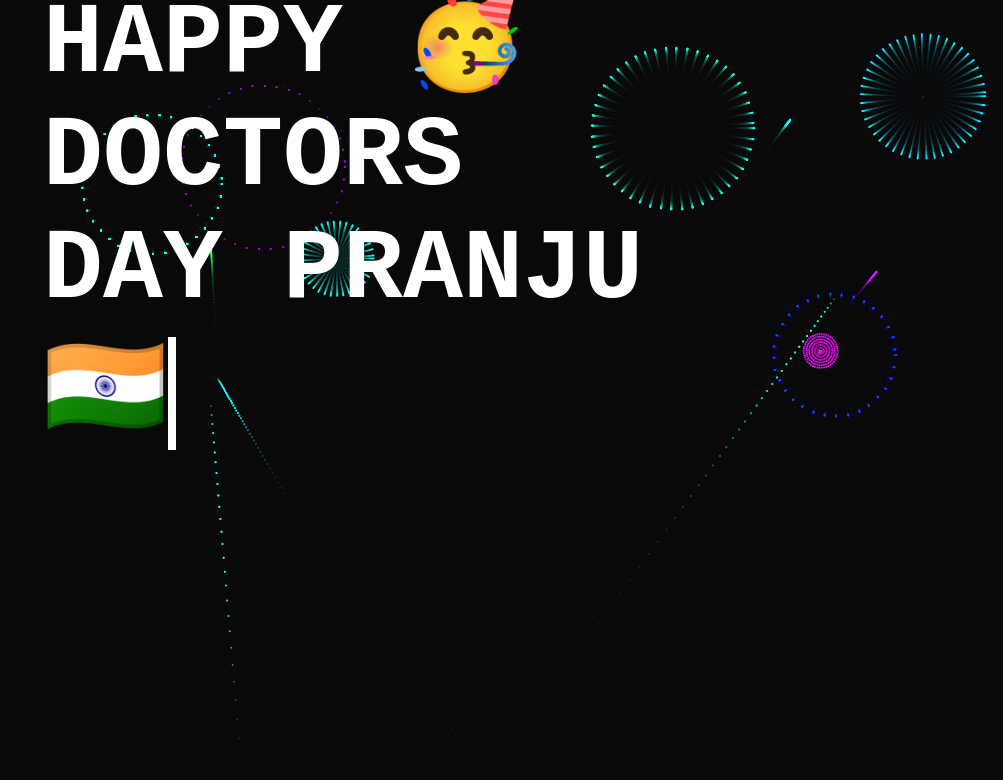
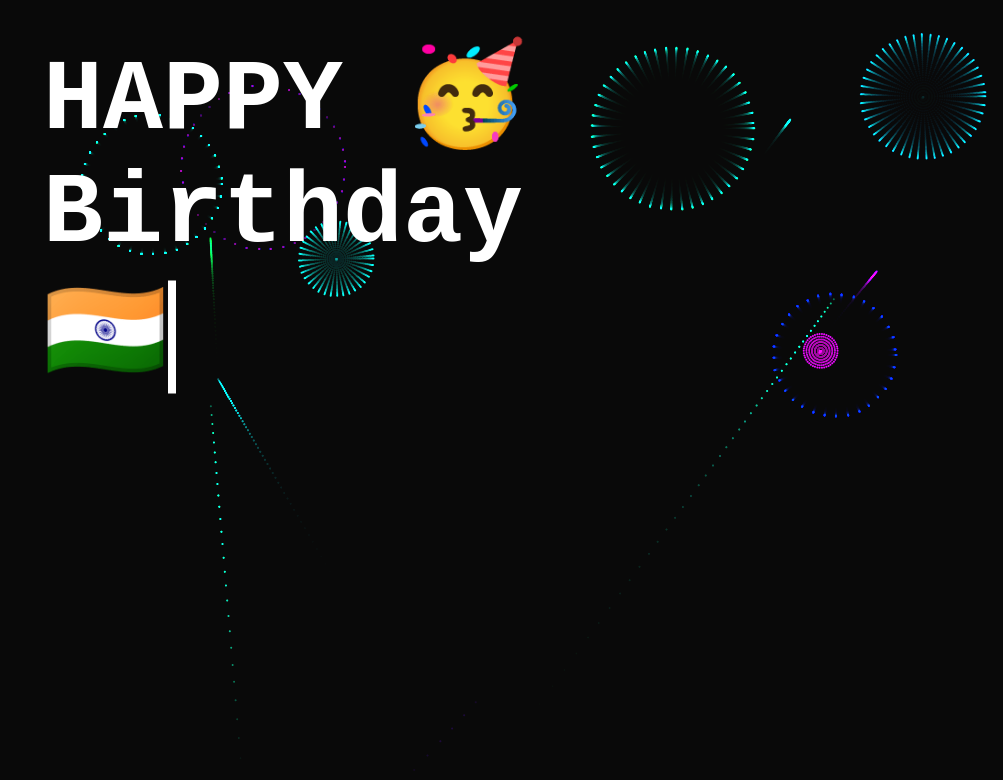
Before and after one commit to AbbyBounty/HBD, a plain HTML site: page index.html in a window 1280 px wide. Shown: the whole page, without its empty margins (277-1280 px from the left). Drawn offline with Linux system fonts and the light colour scheme.

Commit message:
Update index.html

```diff
--- a/index.html
+++ b/index.html
@@ -10,7 +10,7 @@
 <body>
 <!-- partial:index.partial.html -->
 <h1>
-        <a href="" class="typewrite" data-period="2000" data-type='[ "HAPPY 🥳 DOCTORS DAY PRANJU 🇮🇳 "]'>
+        <a href="" class="typewrite" data-period="2000" data-type='[ "HAPPY 🥳 Birthday 🇮🇳 "]'>
           <span class="wrap"></span>
         </a>
       </h1>
```
